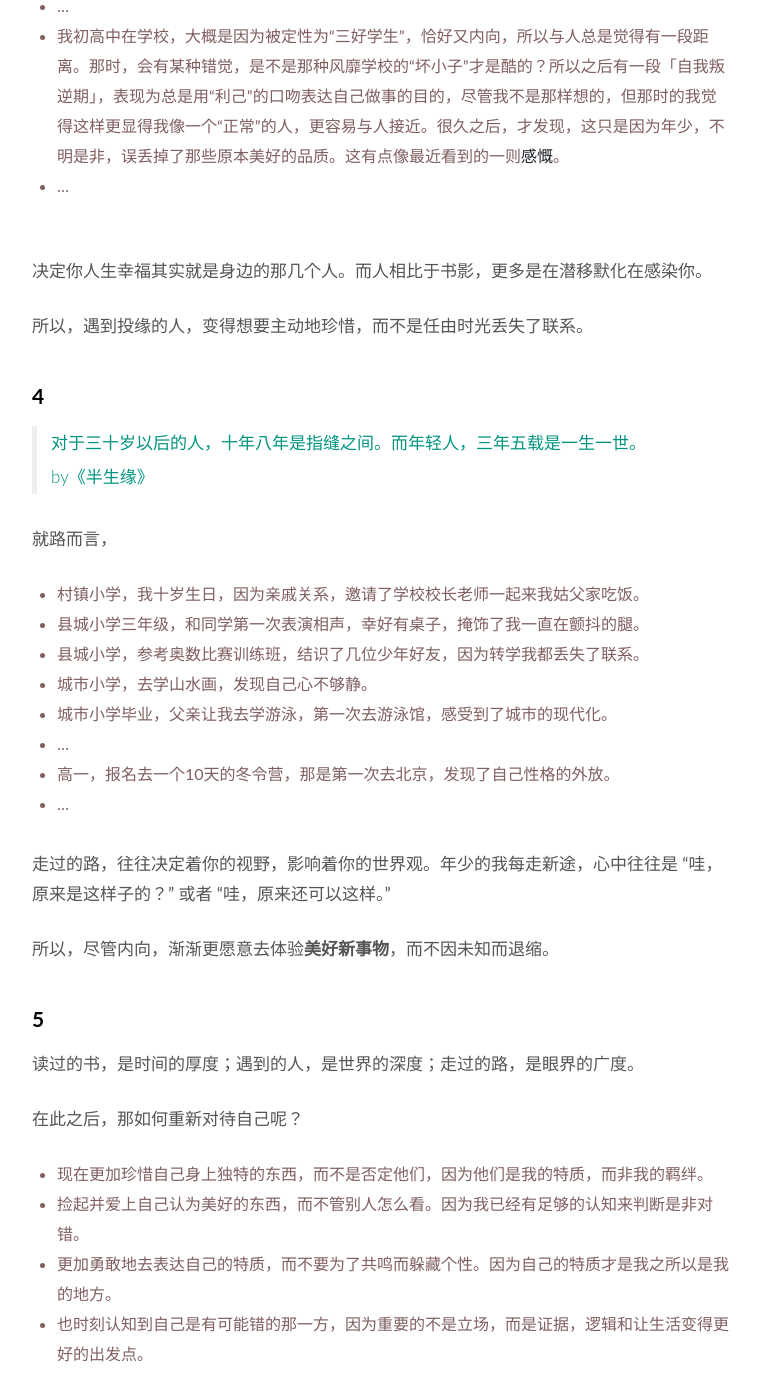
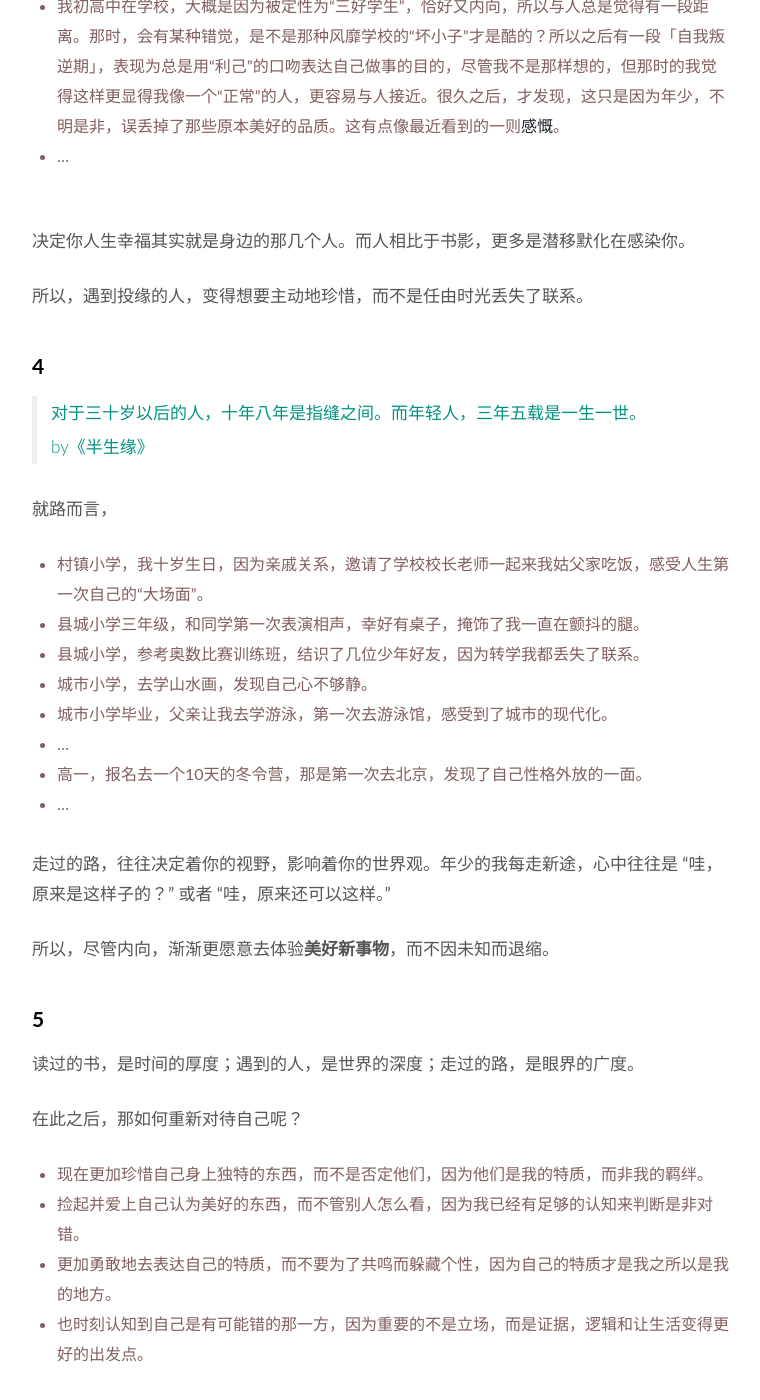
Before and after one commit to WillWang-X/willwang-x.github.io, a Jekyll site: the page built from _posts/2019-02-05-what-shaped-me.md, in a window 1280 px wide and 1400 px high, scrolled down 2706 px. Shown: the whole window, without its empty margins (258-1018 px from the left). Built offline with Jekyll 4.4.1, drawn with Linux system fonts in a browser that asks for light colours; some of the changed text lies outside the part shown.

Commit message:
Updated what shaped me

```diff
--- a/_posts/2019-02-05-what-shaped-me.md
+++ b/_posts/2019-02-05-what-shaped-me.md
@@ -84,7 +84,7 @@
 
 <br>
 
-决定你人生幸福其实就是身边的那几个人。而人相比于书影，更多是在潜移默化在感染你。
+决定你人生幸福其实就是身边的那几个人。而人相比于书影，更多是潜移默化在感染你。
 
 所以，遇到投缘的人，变得想要主动地珍惜，而不是任由时光丢失了联系。
 
@@ -96,13 +96,13 @@
 
 就路而言，
 
-* 村镇小学，我十岁生日，因为亲戚关系，邀请了学校校长老师一起来我姑父家吃饭。
+* 村镇小学，我十岁生日，因为亲戚关系，邀请了学校校长老师一起来我姑父家吃饭，感受人生第一次自己的“大场面”。
 * 县城小学三年级，和同学第一次表演相声，幸好有桌子，掩饰了我一直在颤抖的腿。
 * 县城小学，参考奥数比赛训练班，结识了几位少年好友，因为转学我都丢失了联系。
 * 城市小学，去学山水画，发现自己心不够静。
 * 城市小学毕业，父亲让我去学游泳，第一次去游泳馆，感受到了城市的现代化。
 * ...
-* 高一，报名去一个10天的冬令营，那是第一次去北京，发现了自己性格的外放。
+* 高一，报名去一个10天的冬令营，那是第一次去北京，发现了自己性格外放的一面。
 * ...
 
 <br>
@@ -117,8 +117,8 @@
 在此之后，那如何重新对待自己呢？
 
 * 现在更加珍惜自己身上独特的东西，而不是否定他们，因为他们是我的特质，而非我的羁绊。
-* 捡起并爱上自己认为美好的东西，而不管别人怎么看。因为我已经有足够的认知来判断是非对错。
-* 更加勇敢地去表达自己的特质，而不要为了共鸣而躲藏个性。因为自己的特质才是我之所以是我的地方。
+* 捡起并爱上自己认为美好的东西，而不管别人怎么看，因为我已经有足够的认知来判断是非对错。
+* 更加勇敢地去表达自己的特质，而不要为了共鸣而躲藏个性，因为自己的特质才是我之所以是我的地方。
 * 也时刻认知到自己是有可能错的那一方，因为重要的不是立场，而是证据，逻辑和让生活变得更好的出发点。
 
 <br>
```
Also changed, not shown: other parts of _posts/2019-02-05-what-shaped-me.md (+1 -1 lines).
